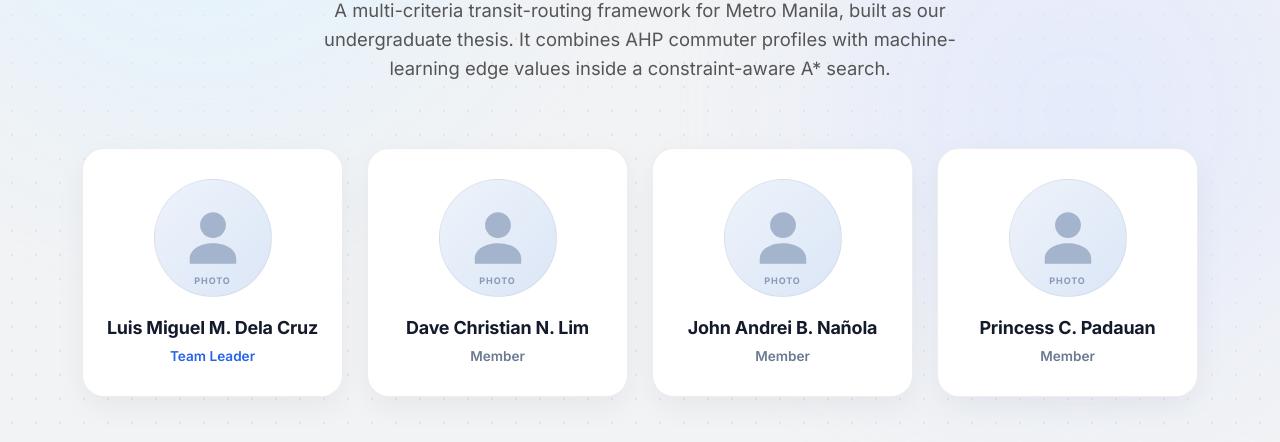
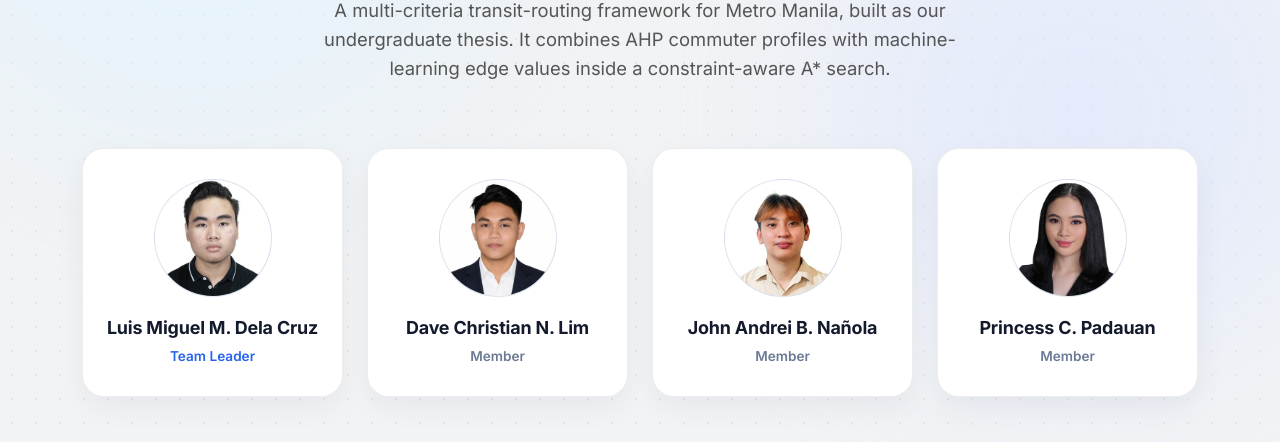
Before and after one commit to andrei13spot/smartcommuteph, a plain HTML site: page about.html in a window 1280 px wide. Shown: the part 357-799 px from the top of the page. Drawn offline with nearby package versions, Linux system fonts and the light colour scheme.

Commit message:
add the team photos to the about page
the four 2x2 photos from the group's pictures folder, cropped square and
resized to 320 px (about 13 kb each) so the page stays light. they replace
the placeholder icons in the member cards. the adviser card keeps its
placeholder since there is no photo for him yet.

```diff
--- a/about.html
+++ b/about.html
@@ -47,12 +47,10 @@
         <div class="container">
             <div class="row g-4 justify-content-center">
 
-                <!-- Swap the .member-photo div for <img class="member-photo" src="your-photo.jpg" alt="name"> when photos are ready -->
                 <div class="col-md-6 col-lg-3">
                     <div class="member-card">
                         <div class="member-photo">
-                            <svg viewBox="0 0 24 24" fill="currentColor"><path d="M12 12a5 5 0 1 0 0-10 5 5 0 0 0 0 10zm0 2c-5.33 0-9 2.67-9 6v2h18v-2c0-3.33-3.67-6-9-6z"/></svg>
-                            <span class="photo-hint">Photo</span>
+                            <img src="images/team/delacruz.jpg" alt="Luis Miguel M. Dela Cruz" loading="lazy">
                         </div>
                         <div class="member-name">Luis Miguel M. Dela Cruz</div>
                         <div class="member-role lead">Team Leader</div>
@@ -62,8 +60,7 @@
                 <div class="col-md-6 col-lg-3">
                     <div class="member-card">
                         <div class="member-photo">
-                            <svg viewBox="0 0 24 24" fill="currentColor"><path d="M12 12a5 5 0 1 0 0-10 5 5 0 0 0 0 10zm0 2c-5.33 0-9 2.67-9 6v2h18v-2c0-3.33-3.67-6-9-6z"/></svg>
-                            <span class="photo-hint">Photo</span>
+                            <img src="images/team/lim.jpg" alt="Dave Christian N. Lim" loading="lazy">
                         </div>
                         <div class="member-name">Dave Christian N. Lim</div>
                         <div class="member-role">Member</div>
@@ -73,8 +70,7 @@
                 <div class="col-md-6 col-lg-3">
                     <div class="member-card">
                         <div class="member-photo">
-                            <svg viewBox="0 0 24 24" fill="currentColor"><path d="M12 12a5 5 0 1 0 0-10 5 5 0 0 0 0 10zm0 2c-5.33 0-9 2.67-9 6v2h18v-2c0-3.33-3.67-6-9-6z"/></svg>
-                            <span class="photo-hint">Photo</span>
+                            <img src="images/team/nanola.jpg" alt="John Andrei B. Nañola" loading="lazy">
                         </div>
                         <div class="member-name">John Andrei B. Nañola</div>
                         <div class="member-role">Member</div>
@@ -84,8 +80,7 @@
                 <div class="col-md-6 col-lg-3">
                     <div class="member-card">
                         <div class="member-photo">
-                            <svg viewBox="0 0 24 24" fill="currentColor"><path d="M12 12a5 5 0 1 0 0-10 5 5 0 0 0 0 10zm0 2c-5.33 0-9 2.67-9 6v2h18v-2c0-3.33-3.67-6-9-6z"/></svg>
-                            <span class="photo-hint">Photo</span>
+                            <img src="images/team/padauan.jpg" alt="Princess C. Padauan" loading="lazy">
                         </div>
                         <div class="member-name">Princess C. Padauan</div>
                         <div class="member-role">Member</div>
```
Also changed, not shown: images/team/delacruz.jpg (added), images/team/lim.jpg (added), images/team/nanola.jpg (added), images/team/padauan.jpg (added).
